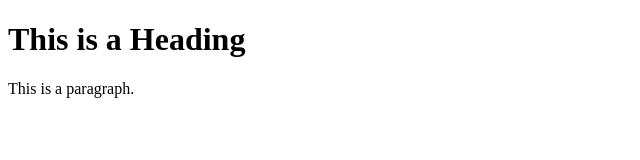
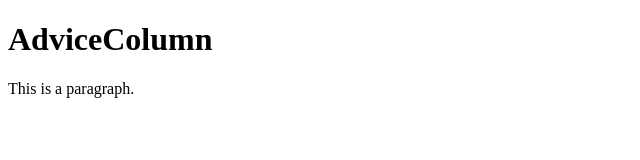
Before and after one commit to Chandriaforever/smartcookieadvicecolumn, a plain HTML site: page index.html in a window 1280 px wide. Shown: the whole page, without its empty margins (0-640 px from the left). Drawn offline with Linux system fonts and the light colour scheme.

Commit message:
Update index.html

```diff
--- a/index.html
+++ b/index.html
@@ -1,11 +1,11 @@
 <!DOCTYPE html>
 <html>
 <head>
-<title>Page Title</title>
+<title>SmartCookie</title>
 </head>
 <body>
 
-<h1>This is a Heading</h1>
+<h1>AdviceColumn</h1>
 <p>This is a paragraph.</p>
 
 </body>
```
